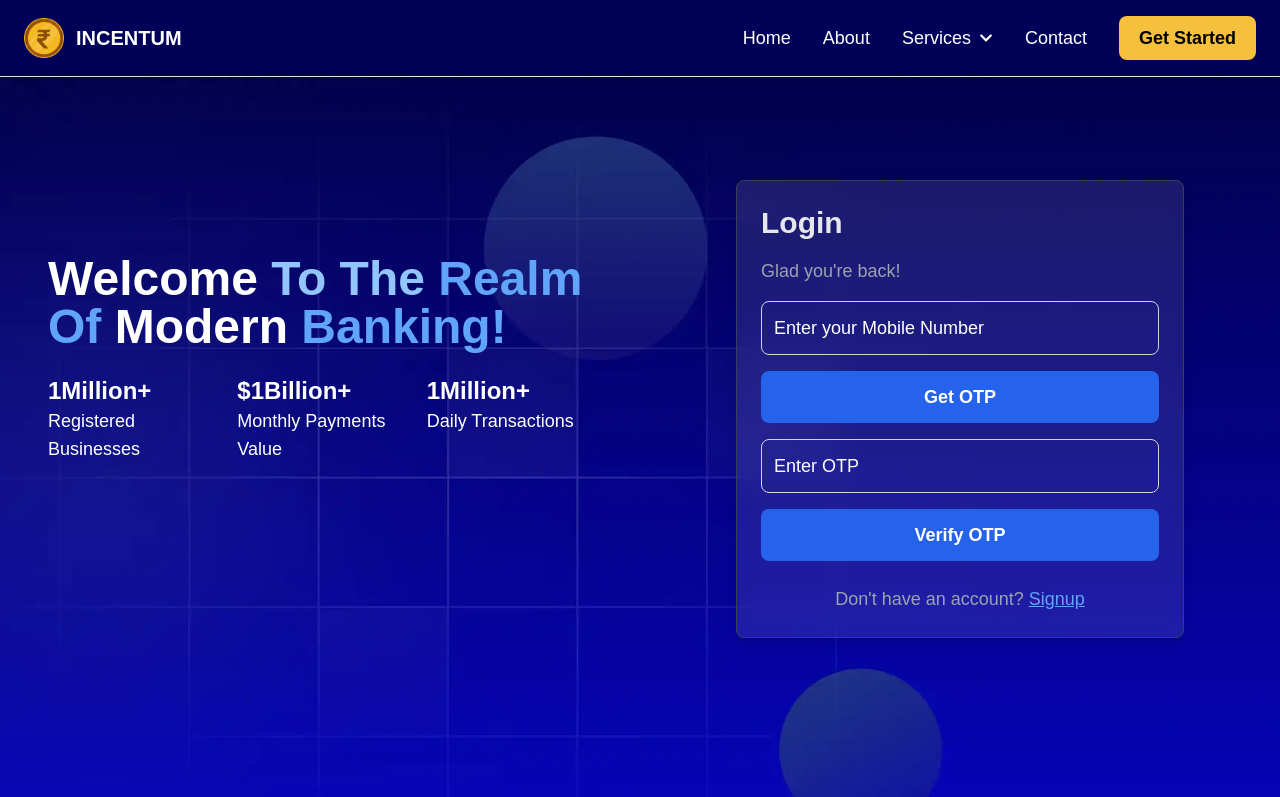
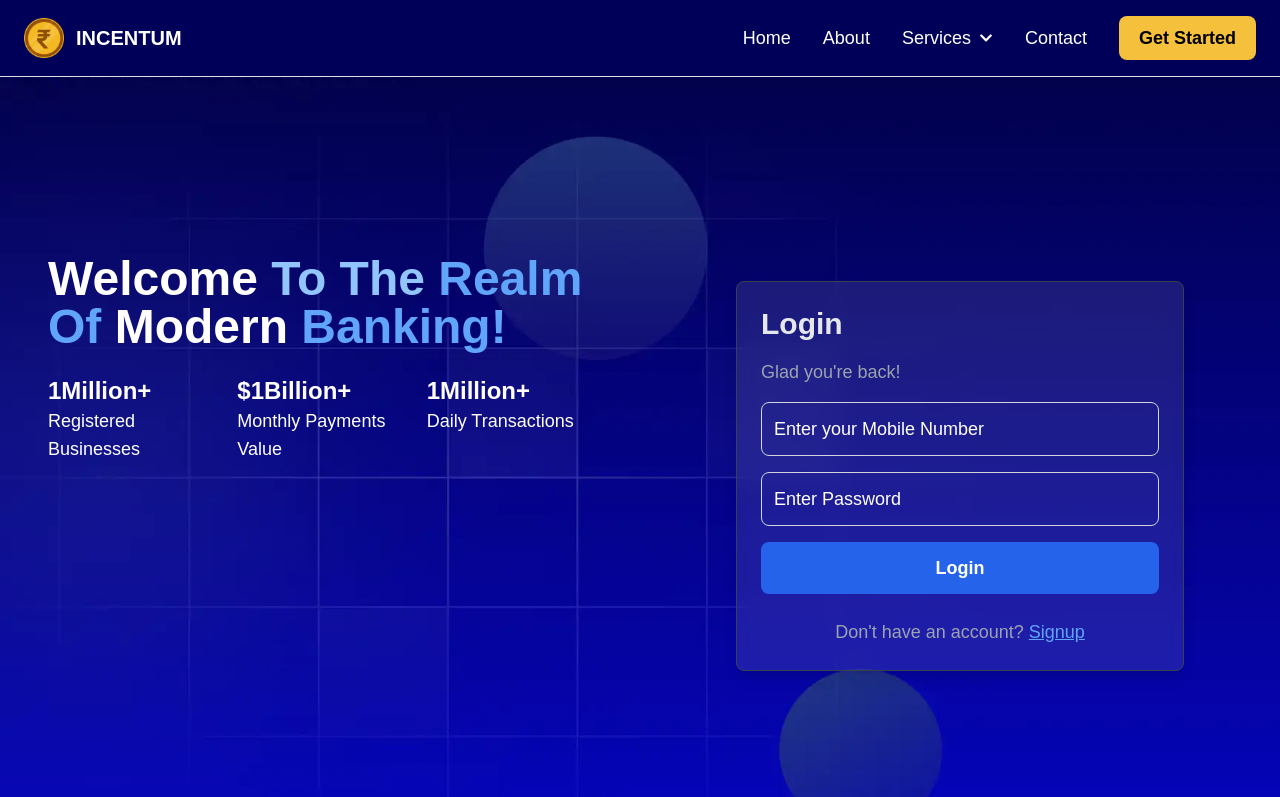
Before and after one commit to saniya-dogra/mainincentum-backend, a React (Vite) app in the folder frontend/: page /Login-Page in a window 1280 px wide. Shown: the top 797 px of the page. Built offline with nearby package versions, Linux system fonts and the light colour scheme.

Commit message:
update login

```diff
--- a/frontend/src/Pages/authentication/LoginPage.jsx
+++ b/frontend/src/Pages/authentication/LoginPage.jsx
@@ -1,107 +1,57 @@
 import React, { useState } from "react";
 import { Link, useNavigate } from "react-router-dom";
+import axios from "axios";
 import "../../index.css";
 
 export default function LoginPage() {
-  const [phoneNumber, setPhoneNumber] = useState("");
-  const [otp, setOtp] = useState("");
-  const [sessionId, setSessionId] = useState(null);
-  const [phoneError, setPhoneError] = useState("");
-  const [otpError, setOtpError] = useState("");
+  const [formData, setFormData] = useState({
+    phoneNumber: "",
+    password: "",
+  });
 
+  const [errors, setErrors] = useState({});
   const navigate = useNavigate();
 
-  const api_key = "0a27b9b3-b744-11ef-8b17-0200cd936042"; // Replace with your actual 2Factor API key
+  const validateForm = () => {
+    const newErrors = {};
 
-  // Validate phone number
-  const validatePhoneNumber = (value) => {
-    const phoneRegex = /^[0-9]{0,10}$/;
-    if (!phoneRegex.test(value)) {
-      setPhoneError("Only digits are allowed, up to 10 characters.");
-    } else if (value.length !== 10) {
-      setPhoneError("Phone number must be exactly 10 digits.");
-    } else {
-      setPhoneError("");
+    if (!formData.phoneNumber || !/^\d{10}$/.test(formData.phoneNumber.trim())) {
+      newErrors.phoneNumber = "Phone number must be exactly 10 digits.";
     }
-    setPhoneNumber(value);
+
+    if (!formData.password || formData.password.length < 6) {
+      newErrors.password = "Password must be at least 6 characters long.";
+    }
+
+    setErrors(newErrors);
+    return Object.keys(newErrors).length === 0;
   };
 
-  // Validate OTP
-  const validateOtp = (value) => {
-    const otpRegex = /^[0-9]{0,6}$/;
-    if (!otpRegex.test(value)) {
-      setOtpError("Only digits are allowed, up to 6 characters.");
-    } else if (value.length !== 6) {
-      setOtpError("OTP must be exactly 6 digits.");
-    } else {
-      setOtpError("");
-    }
-    setOtp(value);
+  const handleInputChange = (e) => {
+    const { name, value } = e.target;
+    setFormData((prevData) => ({ ...prevData, [name]: value }));
   };
 
-  // Function to send OTP
-  const sendOtp = async () => {
-    if (phoneError || phoneNumber.length !== 10) {
-      setPhoneError("Please enter a valid 10-digit phone number.");
-      return;
-    }
+  const handleLogin = async (e) => {
+    e.preventDefault();
 
-    const url = `https://2factor.in/API/V1/${api_key}/SMS/${phoneNumber}/AUTOGEN?OTPDeliveryMode=Text`;
+    if (!validateForm()) return;
 
     try {
-      const response = await fetch(url, {
-        method: "GET",
+      const response = await axios.post("http://127.0.0.1:8080/login", formData, {
+        headers: { "Content-Type": "application/json" },
+        withCredentials: true,
       });
 
-      if (!response.ok) {
-        const errorText = await response.text();
-        throw new Error(`Error: ${response.status} - ${errorText}`);
-      }
-
-      const data = await response.json();
-
-      if (data.Status === "Success") {
-        alert("OTP sent successfully!");
-        setSessionId(data.Details); // Save session ID for OTP verification
+      if (response.data.success) {
+        alert("Login successful!");
+        navigate("/HomePage");
       } else {
-        alert(`Failed to send OTP. Message: ${data.Details}`);
+        alert(response.data.message || "Invalid credentials. Please try again.");
       }
     } catch (error) {
-      console.error("Error while sending OTP:", error.message);
-      alert("Could not send OTP. Please try again later.");
-    }
-  };
-
-  // Function to verify OTP
-  const verifyOtp = async () => {
-    if (otpError || otp.length !== 6 || !sessionId) {
-      setOtpError("Please enter the OTP and ensure it was sent.");
-      return;
-    }
-
-    const url = `https://2factor.in/API/V1/${api_key}/SMS/VERIFY/${sessionId}/${otp}`;
-
-    try {
-      const response = await fetch(url, {
-        method: "GET",
-      });
-
-      if (!response.ok) {
-        const errorText = await response.text();
-        throw new Error(`Error: ${response.status} - ${errorText}`);
-      }
-
-      const data = await response.json();
-
-      if (data.Status === "Success") {
-        alert("OTP verified successfully!");
-        navigate("/HomePage"); // Redirect to the home page
-      } else {
-        alert("Invalid OTP. Please try again.");
-      }
-    } catch (error) {
-      console.error("Error while verifying OTP:", error.message);
-      alert("Could not verify OTP. Please try again later.");
+      console.error("Error during login:", error);
+      alert("Could not log in. Please try again later.");
     }
   };
 
@@ -133,62 +83,38 @@ export default function LoginPage() {
       </div>
 
       {/* Right Section */}
-      <div className="flex items-center justify-center h-5/6 p-6 bg-opacity-80">
+      <div className="flex items-center justify-center p-6 bg-opacity-80">
         <div className="w-full max-w-md p-6 bg-white bg-opacity-10 backdrop-blur-md border border-gray-700 rounded-lg shadow-lg">
           <h2 className="text-gray-200 text-3xl font-bold mb-4">Login</h2>
           <p className="text-gray-400 text-lg mb-4">Glad you're back!</p>
-          <form
-            onSubmit={(e) => {
-              e.preventDefault();
-              verifyOtp();
-            }}
-          >
-            <div className="mb-4">
-              <input
-                type="tel"
-                id="mobile"
-                placeholder="Enter your Mobile Number"
-                className={`w-full p-3 text-lg border rounded-lg bg-transparent text-white placeholder-white focus:outline-none focus:ring-2 focus:ring-blue-500 ${
-                  phoneError ? "border-red-500" : "border-gray-300"
-                }`}
-                value={phoneNumber}
-                onChange={(e) => validatePhoneNumber(e.target.value)}
-              />
-              {phoneError && (
-                <p className="text-red-500 text-sm mt-2">{phoneError}</p>
-              )}
-            </div>
-
-            <button
-              type="button"
-              onClick={sendOtp}
-              className="w-full py-3 bg-blue-600 text-white text-lg font-bold rounded-lg hover:bg-blue-700 transition mb-4"
-            >
-              Get OTP
-            </button>
-
-            <div className="mb-4">
-              <input
-                type="tel"
-                placeholder="Enter OTP"
-                className={`w-full p-3 text-lg border rounded-lg bg-transparent text-white placeholder-white focus:outline-none focus:ring-2 focus:ring-blue-500 ${
-                  otpError ? "border-red-500" : "border-gray-300"
-                }`}
-                value={otp}
-                onChange={(e) => validateOtp(e.target.value)}
-              />
-              {otpError && (
-                <p className="text-red-500 text-sm mt-2">{otpError}</p>
-              )}
-            </div>
-
+          <form onSubmit={handleLogin}>
+            {["phoneNumber", "password"].map((field) => (
+              <div key={field}>
+                <input
+                  name={field}
+                  type={field === "password" ? "password" : "text"}
+                  placeholder={
+                    field === "phoneNumber"
+                      ? "Enter your Mobile Number"
+                      : "Enter Password"
+                  }
+                  value={formData[field]}
+                  onChange={handleInputChange}
+                  className={`w-full p-3 text-lg mb-4 border ${
+                    errors[field] ? "border-red-500" : "border-gray-300"
+                  } rounded-lg bg-transparent text-white placeholder-white focus:outline-none focus:ring-2 focus:ring-blue-500`}
+                />
+                {errors[field] && (
+                  <p className="text-red-500 text-sm">{errors[field]}</p>
+                )}
+              </div>
+            ))}
             <button
               type="submit"
               className="w-full py-3 bg-blue-600 text-white text-lg font-bold rounded-lg hover:bg-blue-700 transition"
             >
-              Verify OTP
+              Login
             </button>
-
             <p className="text-center text-gray-400 text-lg mt-6">
               Don't have an account?{" "}
               <Link
--- a/frontend/src/Pages/authentication/SignupPage.jsx
+++ b/frontend/src/Pages/authentication/SignupPage.jsx
@@ -18,29 +18,36 @@ export default function SignupPage() {
   const validateForm = () => {
     const newErrors = {};
 
-    if (!formData.name || !/^[A-Za-z ]{1,32}$/.test(formData.name)) {
-      newErrors.name = "Name must be alphabets only and up to 32 characters.";
+    if (!formData.name || !/^[A-Za-z]+( [A-Za-z]+)*$/.test(formData.name.trim())) {
+      newErrors.name = "Name must contain alphabets only and up to 32 characters.";
+    } else if (formData.name.trim().length > 32) {
+      newErrors.name = "Name must not exceed 32 characters.";
     }
 
-    if (!formData.phoneNumber || !/^\d{10}$/.test(formData.phoneNumber)) {
+    if (!formData.phoneNumber || !/^\d{10}$/.test(formData.phoneNumber.trim())) {
       newErrors.phoneNumber = "Phone number must be exactly 10 digits.";
     }
 
-    if (!formData.email || !/^[^\s@]+@[^\s@]+\.[^\s@]+$/.test(formData.email)) {
+    if (!formData.email || !/^[^\s@]+@[^\s@]+\.[^\s@]+$/.test(formData.email.trim())) {
       newErrors.email = "Invalid email format.";
     }
 
-    if (!formData.pincode || !/^\d{6}$/.test(formData.pincode)) {
+    if (!formData.pincode || !/^\d{6}$/.test(formData.pincode.trim())) {
       newErrors.pincode = "Pincode must be exactly 6 digits.";
     }
 
-    if (!formData.password || formData.password.length < 6) {
-      newErrors.password = "Password must be at least 6 characters long.";
+    if (
+      !formData.password ||
+      !/^(?=.*[A-Za-z])(?=.*\d)[A-Za-z\d]{6,}$/.test(formData.password)
+    ) {
+      newErrors.password =
+        "Password must be at least 6 characters long and include both letters and numbers.";
     }
 
     setErrors(newErrors);
     return Object.keys(newErrors).length === 0;
   };
+
 
   const handleInputChange = (e) => {
     const { name, value } = e.target;
```
